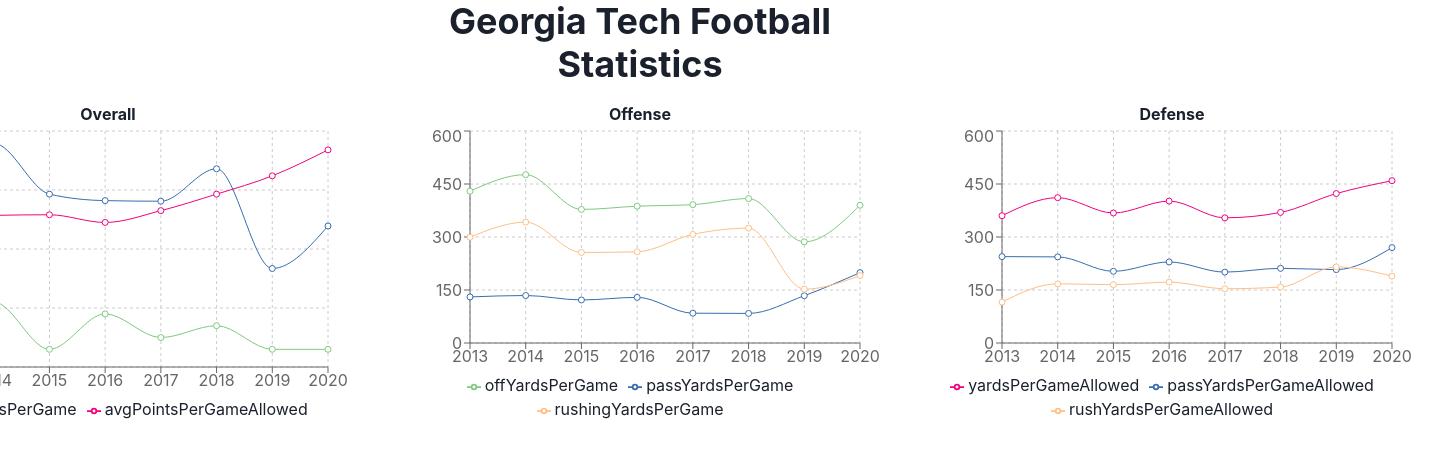
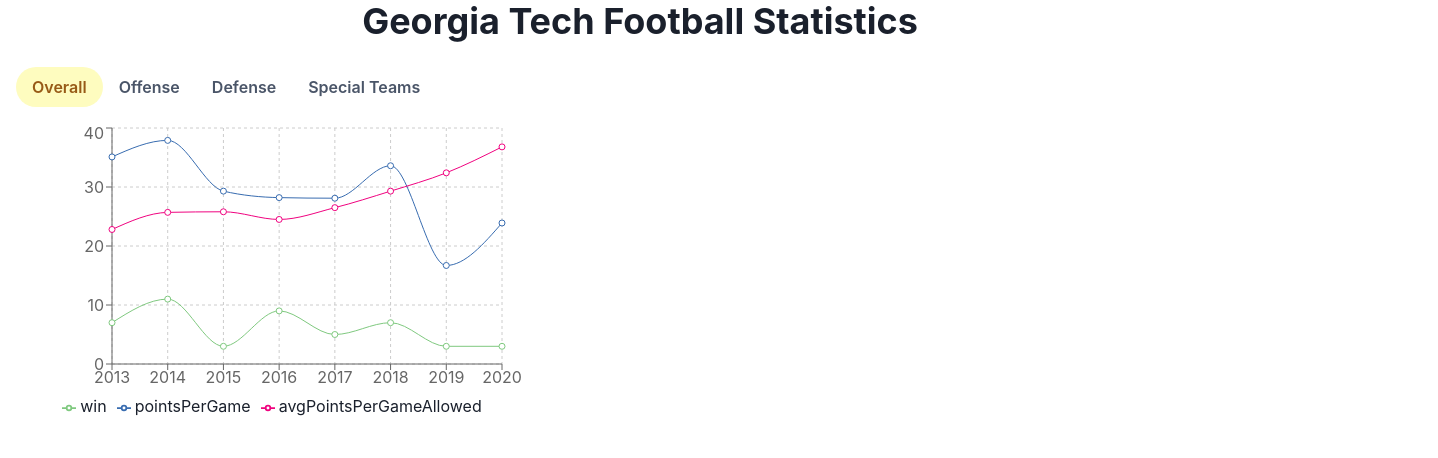
Before and after one commit to TheMarksman/gt-football, a React (Create React App) app in the folder ui/: page / in a window 1280 px wide. Shown: the top 458 px of the page, 1438 px wide, since content can reach past the window. Built offline with nearby package versions, Linux system fonts and the light colour scheme.

Commit message:
pulled the different modes into their own tabs

```diff
--- a/ui/src/App.js
+++ b/ui/src/App.js
@@ -1,78 +1,41 @@
 import './App.css';
 import gtFootballData from './gt_football_data.json';
-import {
-  LineChart, Line, XAxis, YAxis, CartesianGrid, Tooltip, Legend,
-} from 'recharts';
-import { Container, Box, Flex, Heading } from '@chakra-ui/react';
+import { Container, Box, Flex, Heading, Tabs, TabList, TabPanels, Tab, TabPanel } from '@chakra-ui/react';
+
+import { OverallTab } from './tabs/overall';
+import { OffenseTab } from './tabs/offense';
+import { DefenseTab } from './tabs/defense';
 
 function App() {
   console.log(gtFootballData);
 
   return (
-    <Container className="App" maxW="xl" centerContent>
+    <Container className={'App'} maxW={'x1'}>
       <Heading>Georgia Tech Football Statistics</Heading>
       <Flex>
-        <Box padding="4">
-          <Heading as={'h2'} size={'3x1'}>Overall</Heading>
-          <LineChart
-            width={500}
-            height={300}
-            data={gtFootballData}
-            margin={{
-              top: 5, right: 30, left: 20, bottom: 5,
-            }}
-          >
-            <CartesianGrid strokeDasharray="3 3" />
-            <XAxis dataKey="year" />
-            <YAxis />
-            <Tooltip />
-            <Legend />
-            <Line type="monotone" dataKey="win" stroke="#7fc97f" />
-            <Line type="monotone" dataKey="pointsPerGame" stroke="#386cb0" />
-            <Line type="monotone" dataKey="avgPointsPerGameAllowed" stroke="#f0027f" />
-          </LineChart>
-        </Box>
+        <Box py={'6'}>
+          <Tabs variant={'soft-rounded'} colorScheme={'yellow'}>
+            <TabList>
+              <Tab>Overall</Tab>
+              <Tab>Offense</Tab>
+              <Tab>Defense</Tab>
+              <Tab>Special Teams</Tab>
+            </TabList>
 
-        <Box padding="4">
-          <Heading as={'h2'} size={'3x1'}>Offense</Heading>
-          <LineChart
-            width={500}
-            height={300}
-            data={gtFootballData}
-            margin={{
-              top: 5, right: 30, left: 20, bottom: 5,
-            }}
-          >
-            <CartesianGrid strokeDasharray="3 3" />
-            <XAxis dataKey="year" />
-            <YAxis />
-            <Tooltip />
-            <Legend />
-            <Line type="monotone" dataKey="offYardsPerGame" stroke="#7fc97f" />
-            <Line type="monotone" dataKey="passYardsPerGame" stroke="#386cb0" />
-            <Line type="monotone" dataKey="rushingYardsPerGame" stroke="#fdc086" />
-          </LineChart>
-        </Box>
+            <TabPanels>
+              <TabPanel>
+                <OverallTab />
+              </TabPanel>
 
-        <Box padding="4">
-          <Heading as={'h2'} size={'3x1'}>Defense</Heading>
-          <LineChart
-            width={500}
-            height={300}
-            data={gtFootballData}
-            margin={{
-              top: 5, right: 30, left: 20, bottom: 5,
-            }}
-          >
-            <CartesianGrid strokeDasharray="3 3" />
-            <XAxis dataKey="year" />
-            <YAxis />
-            <Tooltip />
-            <Legend />
-            <Line type="monotone" dataKey="yardsPerGameAllowed" stroke="#f0027f" />
-            <Line type="monotone" dataKey="passYardsPerGameAllowed" stroke="#386cb0" />
-            <Line type="monotone" dataKey="rushYardsPerGameAllowed" stroke="#fdc086" />
-          </LineChart>
+              <TabPanel>
+                <OffenseTab />
+              </TabPanel>
+
+              <TabPanel>
+                <DefenseTab />
+              </TabPanel>
+            </TabPanels>
+          </Tabs>
         </Box>
       </Flex>
     </Container>
--- /dev/null
+++ b/ui/src/tabs/defense.js
@@ -0,0 +1,33 @@
+import React from 'react';
+import { Heading } from '@chakra-ui/react';
+import {
+LineChart, Line, XAxis, YAxis, CartesianGrid, Tooltip, Legend,
+} from 'recharts';
+
+import gtFootballData from '../gt_football_data.json';
+
+function DefenseTab() {
+  return (
+    <>
+      <LineChart
+        width={500}
+        height={300}
+        data={gtFootballData}
+        margin={{
+          top: 5, right: 30, left: 20, bottom: 5,
+        }}
+      >
+        <CartesianGrid strokeDasharray="3 3" />
+        <XAxis dataKey="year" />
+        <YAxis />
+        <Tooltip />
+        <Legend />
+        <Line type="monotone" dataKey="yardsPerGameAllowed" stroke="#f0027f" />
+        <Line type="monotone" dataKey="passYardsPerGameAllowed" stroke="#386cb0" />
+        <Line type="monotone" dataKey="rushYardsPerGameAllowed" stroke="#fdc086" />
+      </LineChart>
+    </>
+  );
+};
+
+export { DefenseTab };
--- /dev/null
+++ b/ui/src/tabs/offense.js
@@ -0,0 +1,33 @@
+import React from 'react';
+import { Heading } from '@chakra-ui/react';
+import {
+LineChart, Line, XAxis, YAxis, CartesianGrid, Tooltip, Legend,
+} from 'recharts';
+
+import gtFootballData from '../gt_football_data.json';
+
+function OffenseTab() {
+  return (
+    <>
+      <LineChart
+        width={500}
+        height={300}
+        data={gtFootballData}
+        margin={{
+          top: 5, right: 30, left: 20, bottom: 5,
+        }}
+      >
+        <CartesianGrid strokeDasharray="3 3" />
+        <XAxis dataKey="year" />
+        <YAxis />
+        <Tooltip />
+        <Legend />
+        <Line type="monotone" dataKey="offYardsPerGame" stroke="#7fc97f" />
+        <Line type="monotone" dataKey="passYardsPerGame" stroke="#386cb0" />
+        <Line type="monotone" dataKey="rushingYardsPerGame" stroke="#fdc086" />
+      </LineChart>
+    </>
+  );
+};
+
+export { OffenseTab };
--- /dev/null
+++ b/ui/src/tabs/overall.js
@@ -0,0 +1,33 @@
+import React from 'react';
+import { Heading } from '@chakra-ui/react';
+import {
+LineChart, Line, XAxis, YAxis, CartesianGrid, Tooltip, Legend,
+} from 'recharts';
+
+import gtFootballData from '../gt_football_data.json';
+
+function OverallTab() {
+  return (
+    <>
+      <LineChart
+        width={500}
+        height={300}
+        data={gtFootballData}
+        margin={{
+            top: 5, right: 30, left: 20, bottom: 5,
+        }}
+      >
+        <CartesianGrid strokeDasharray="3 3" />
+        <XAxis dataKey="year" />
+        <YAxis />
+        <Tooltip />
+        <Legend />
+        <Line type="monotone" dataKey="win" stroke="#7fc97f" />
+        <Line type="monotone" dataKey="pointsPerGame" stroke="#386cb0" />
+        <Line type="monotone" dataKey="avgPointsPerGameAllowed" stroke="#f0027f" />
+      </LineChart>
+    </>
+  );
+};
+
+export { OverallTab };
```
